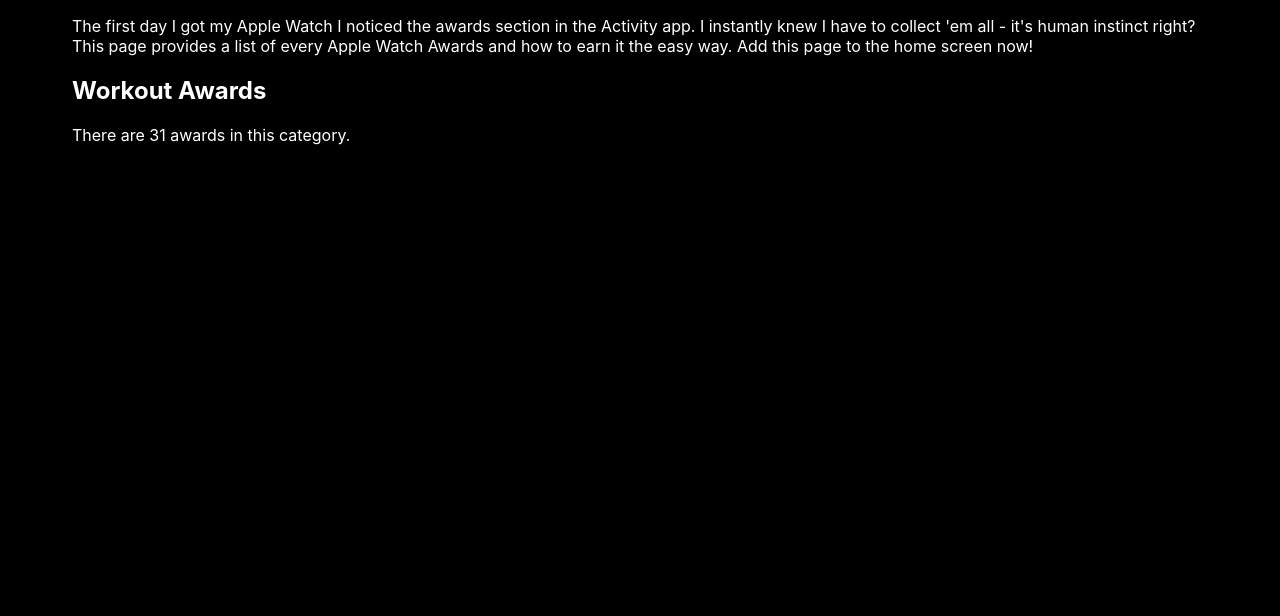
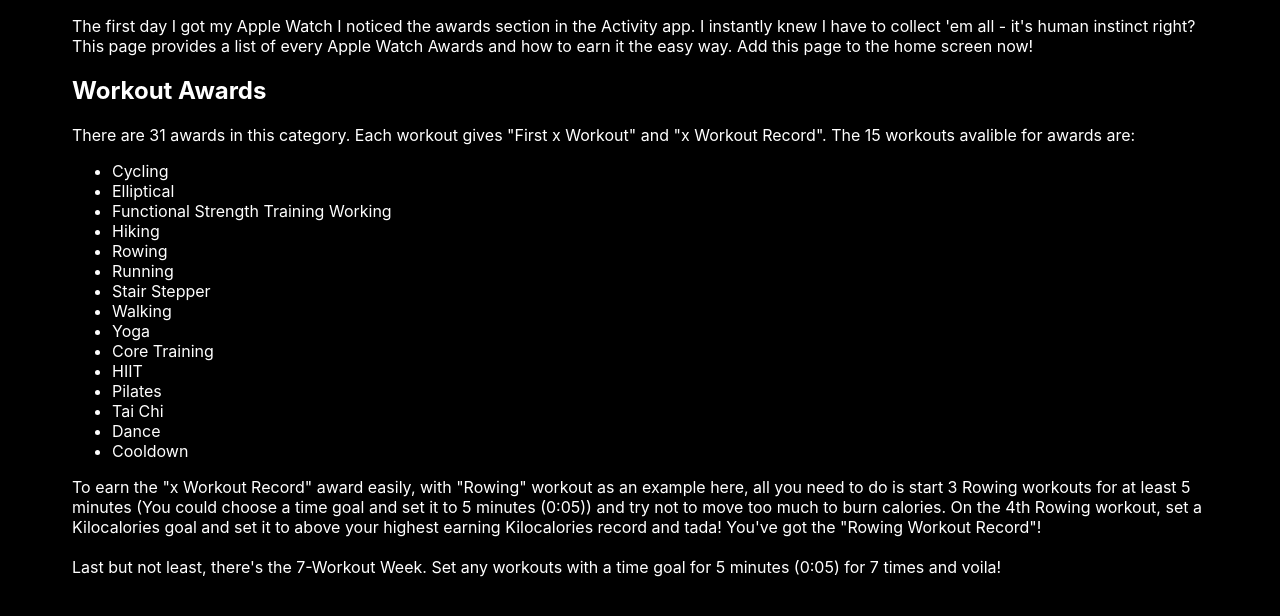
Before and after one commit to DevChrisChan/AppleWatchAwards, a plain HTML site: page index.html in a window 1280 px wide. Shown: the part 94-710 px from the top of the page. Drawn offline with Linux system fonts and the light colour scheme.

Commit message:
workout awards

```diff
--- a/index.html
+++ b/index.html
@@ -40,5 +40,25 @@
 
   <h2>Workout Awards</h2>
   There are 31 awards in this category.
+  <!--<img src="assets/workoutAwards.jpeg" alt="Workout Awards list" class="responsive">-->
+  Each workout gives "First x Workout" and "x Workout Record". The 15 workouts avalible for awards are:
+  <ul>
+  <li>Cycling</li>
+  <li>Elliptical</li>
+  <li>Functional Strength Training Working</li>
+    <li>Hiking</li>
+    <li>Rowing</li>
+    <li>Running</li>
+    <li>Stair Stepper</li>
+    <li>Walking</li>
+    <li>Yoga</li>
+    <li>Core Training</li>
+    <li>HIIT</li>
+    <li>Pilates</li>
+    <li>Tai Chi</li>
+    <li>Dance</li>
+    <li>Cooldown</li>
+</ul>
+  To earn the "x Workout Record" award easily, with "Rowing" workout as an example here, all you need to do is start 3 Rowing workouts for at least 5 minutes (You could choose a time goal and set it to 5 minutes (0:05)) and try not to move too much to burn calories. On the 4th Rowing workout, set a Kilocalories goal and set it to above your highest earning Kilocalories record and tada! You've got the "Rowing Workout Record"!<br><br>Last but not least, there's the 7-Workout Week. Set any workouts with a time goal for 5 minutes (0:05) for 7 times and voila!
 </body>
 </html>
--- a/style.css
+++ b/style.css
@@ -11,3 +11,8 @@
   text-align: center;
   font-weight: 700;
 }
+
+.responsive {
+  width: 100%;
+  height: auto;
+}
```
Also changed, not shown: assets/logo.png (added), assets/workoutAwards.jpeg (added).
